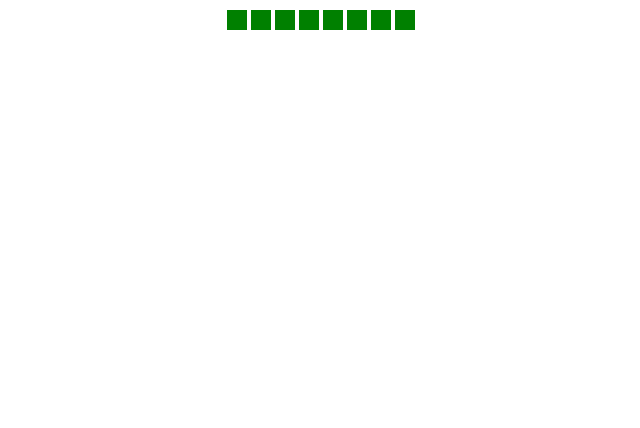
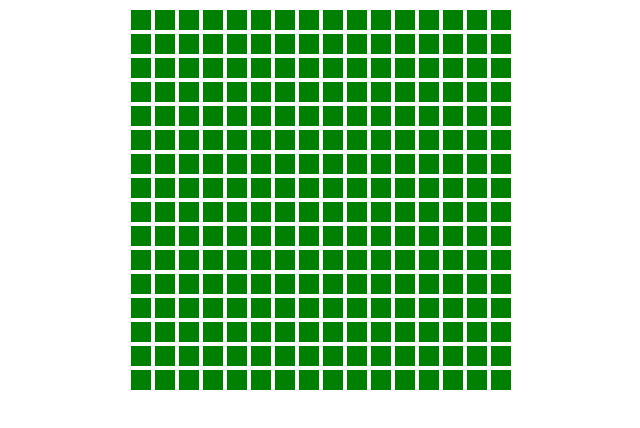
Before and after one commit to Mjs164Dev/etch-a-sketch, a plain HTML site: page index.html in a window 1280 px wide. Shown: the whole page, without its empty margins (319-959 px from the left). Drawn offline with Linux system fonts and the light colour scheme.

Commit message:
add entire 16x16 grid

```diff
--- a/script.js
+++ b/script.js
@@ -1,12 +1,19 @@
 const gridContainer = document.querySelector('#gridContainer');
 
-function createGridElement() {
-    const gridElement = document.createElement('div');
-    gridElement.classList.add('grid-element-style');
-    gridContainer.appendChild(gridElement);
+function createGrid() {
+    const gridRow = document.createElement('div');
+    gridRow.classList.add('grid-row-style');
+    gridContainer.appendChild(gridRow);
+
+    for (let i = 0; i < 16; i++) {
+        const gridElement = document.createElement('div');
+        gridElement.classList.add('grid-element-style');
+        gridRow.appendChild(gridElement);
+    }
+
 }
 
 //loop through createGridElement function to create blocks in each row
-for (let i = 0; i < 8; i++) {
-    createGridElement();
+for (let i = 0; i < 16; i++) {
+    createGrid();
 }
--- a/style.css
+++ b/style.css
@@ -2,6 +2,12 @@
     display: flex;
     flex-direction: row;
     justify-content:center;
+}
+
+.grid-row-style {
+    display: flex;
+    flex-direction: column;
+    justify-content: center;
 }
 
 .grid-element-style {
```
